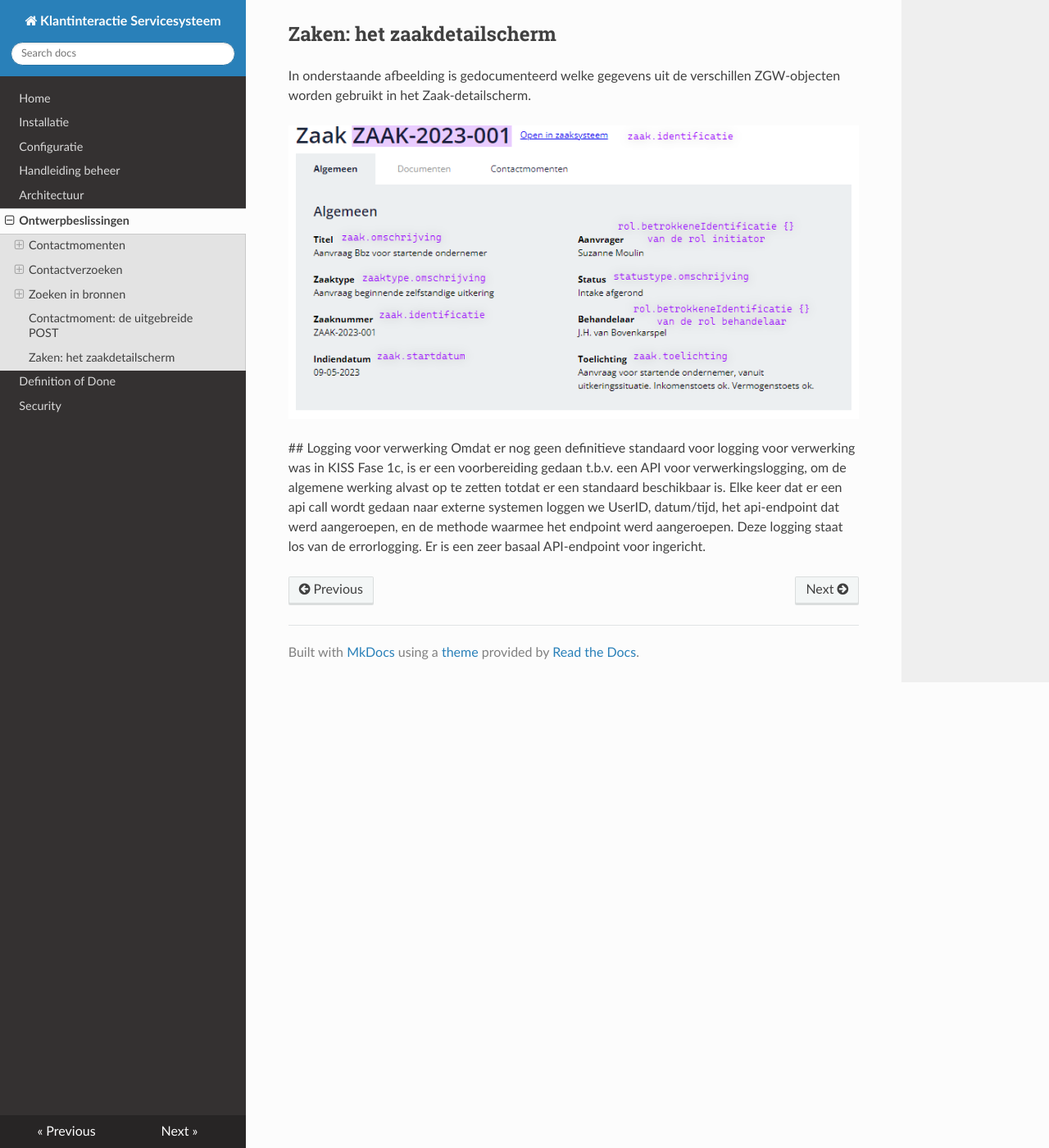
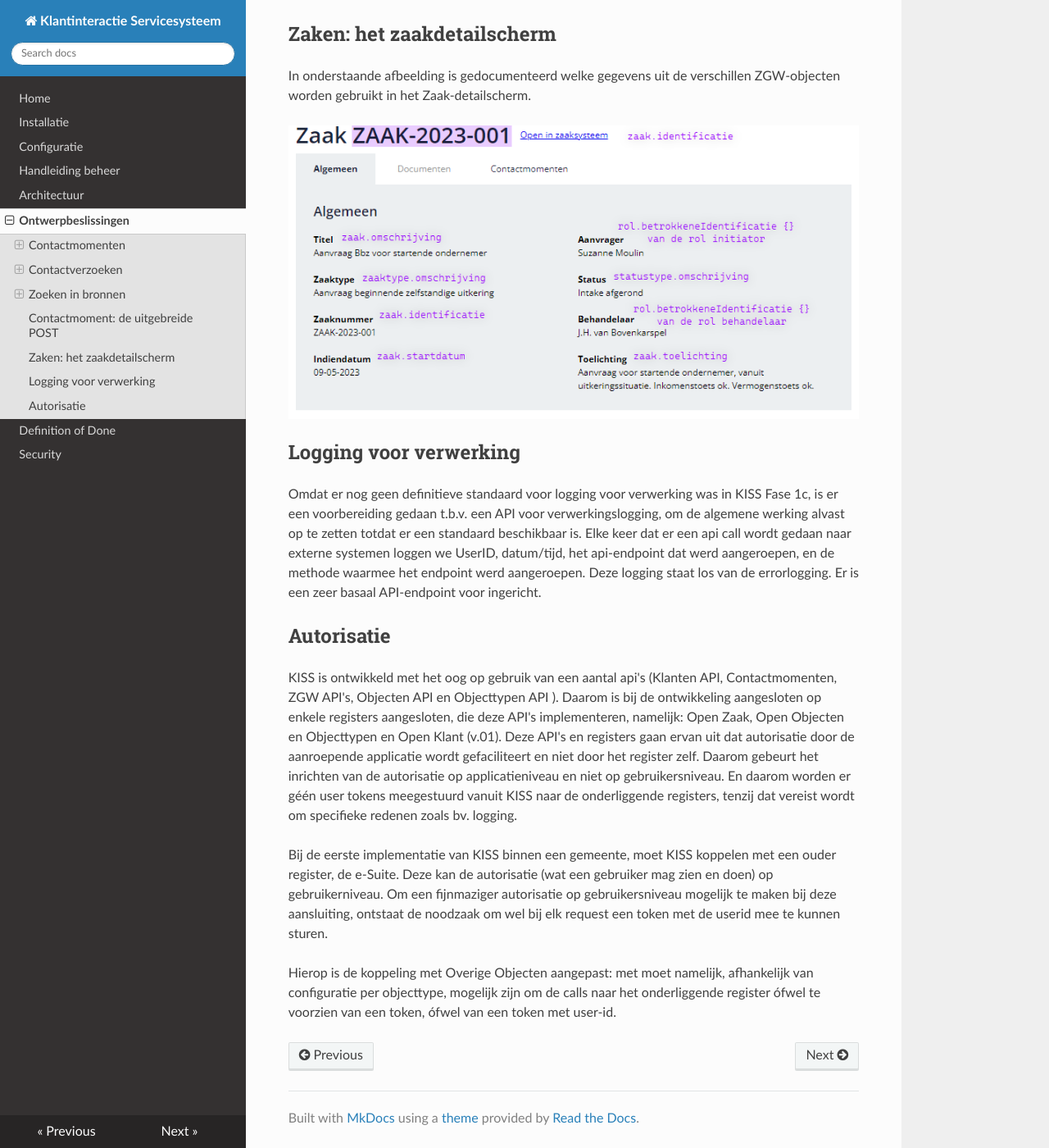
Before and after one commit to Klantinteractie-Servicesysteem/.github, an MkDocs documentation site: the page built from docs/DECISION-RECORD.md, in a window 1280 px wide and 1400 px high, scrolled down 3345 px. Shown: the whole window at 82% size. Built offline with MkDocs 1.6.1, drawn with Linux system fonts in a browser that asks for light colours; nearby versions of some CDN libraries.

Commit message:
PC-147 autorisatie esuite op userniveau
Documentatie uitbreiden n.a.v. Dimpact PC-147.
Hoofdstukje over Autorisatie toegevoegd aan Decision-Record

```diff
--- a/docs/DECISION-RECORD.md
+++ b/docs/DECISION-RECORD.md
@@ -63,5 +63,12 @@ In onderstaande afbeelding is gedocumenteerd welke gegevens uit de verschillen Z
 
 ![image](https://raw.githubusercontent.com/Klantinteractie-Servicesysteem/.github/add-decision-record/docs/images/MappingZaakDetail.png)
 
- ## Logging voor verwerking
+## Logging voor verwerking
 Omdat er nog geen definitieve standaard voor logging voor verwerking was in KISS Fase 1c, is er een voorbereiding gedaan t.b.v. een API voor verwerkingslogging, om de algemene werking alvast op te zetten totdat er een standaard beschikbaar is. Elke keer dat er een api call wordt gedaan naar externe systemen loggen we UserID, datum/tijd, het api-endpoint dat werd aangeroepen, en de methode waarmee het endpoint werd aangeroepen. Deze logging staat los van de errorlogging. Er is een zeer basaal API-endpoint voor ingericht.
+
+## Autorisatie
+KISS is ontwikkeld met het oog op gebruik van een aantal api's (Klanten API, Contactmomenten, ZGW API's, Objecten API en Objecttypen API ). Daarom is bij de ontwikkeling aangesloten op enkele registers aangesloten, die deze API's implementeren, namelijk: Open Zaak, Open Objecten en Objecttypen en Open Klant (v.01). Deze API's en registers gaan ervan uit dat autorisatie door de aanroepende applicatie wordt gefaciliteert en niet door het register zelf. Daarom  gebeurt het inrichten van de autorisatie op applicatieniveau en niet op gebruikersniveau. En daarom worden er géén user tokens meegestuurd vanuit KISS naar de onderliggende registers, tenzij dat vereist wordt om specifieke redenen zoals bv. logging.
+
+Bij de eerste implementatie van KISS binnen een gemeente, moet KISS koppelen met een ouder register, de e-Suite. Deze kan de autorisatie (wat een gebruiker mag zien en doen) op gebruikerniveau. Om een fijnmaziger autorisatie op gebruikersniveau mogelijk te maken bij deze aansluiting, ontstaat de noodzaak om wel bij elk request een token met de userid mee te kunnen sturen.
+
+Hierop is de koppeling met Overige Objecten aangepast: met moet namelijk, afhankelijk van configuratie per objecttype, mogelijk zijn om de calls naar het onderliggende register ófwel te voorzien van een token, ófwel van een token met user-id.
```
